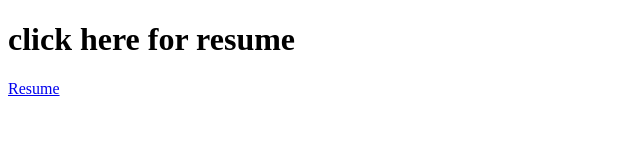
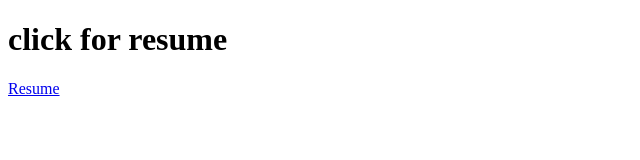
Before and after one commit to Harsha8750/Harsha8750.github.io, a plain HTML site: page index.html in a window 1280 px wide. Shown: the whole page, without its empty margins (0-640 px from the left). Drawn offline with Linux system fonts and the light colour scheme.

Commit message:
Update index.html

```diff
--- a/index.html
+++ b/index.html
@@ -6,7 +6,7 @@
     <title>Document</title>
 </head>
 <body>
-    <h1>click here for resume</h1>
+    <h1>click for resume</h1>
     <a href="/resume.html">Resume</a>
 </body>
 </html>
```
